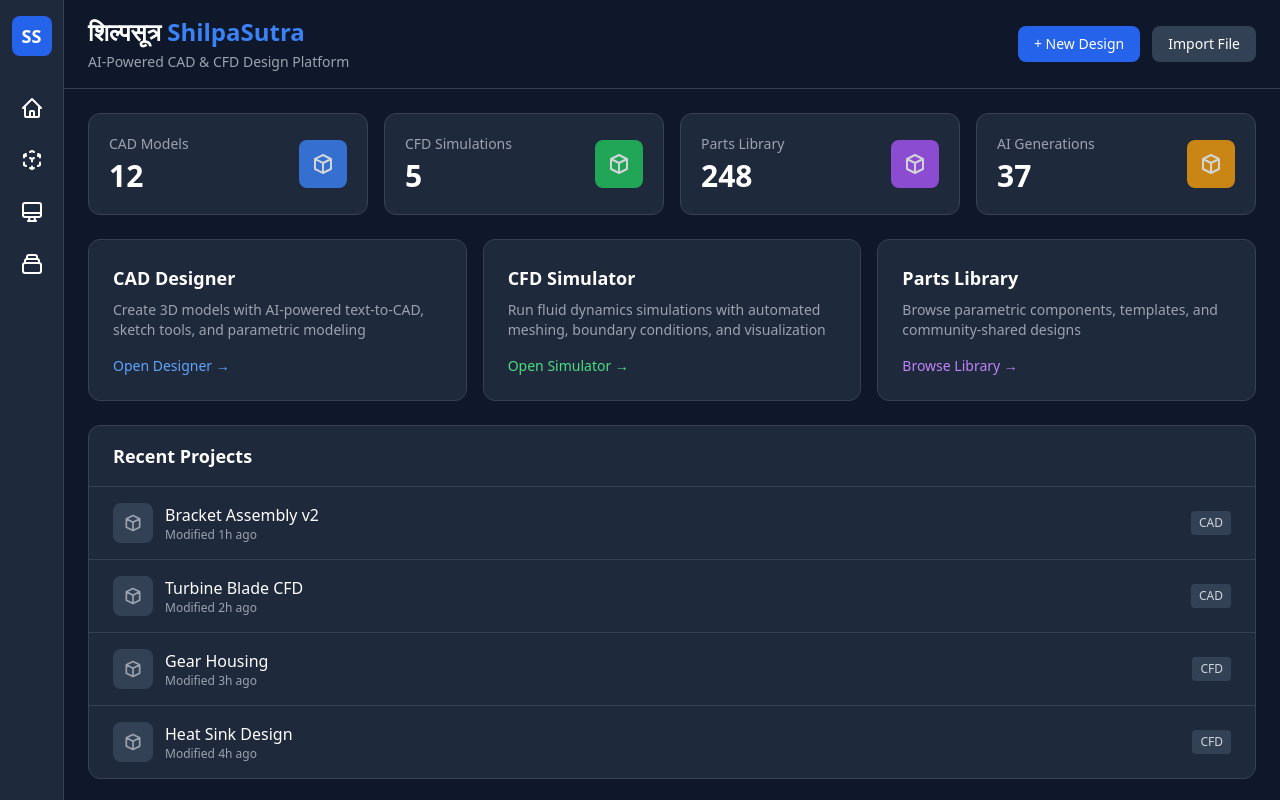
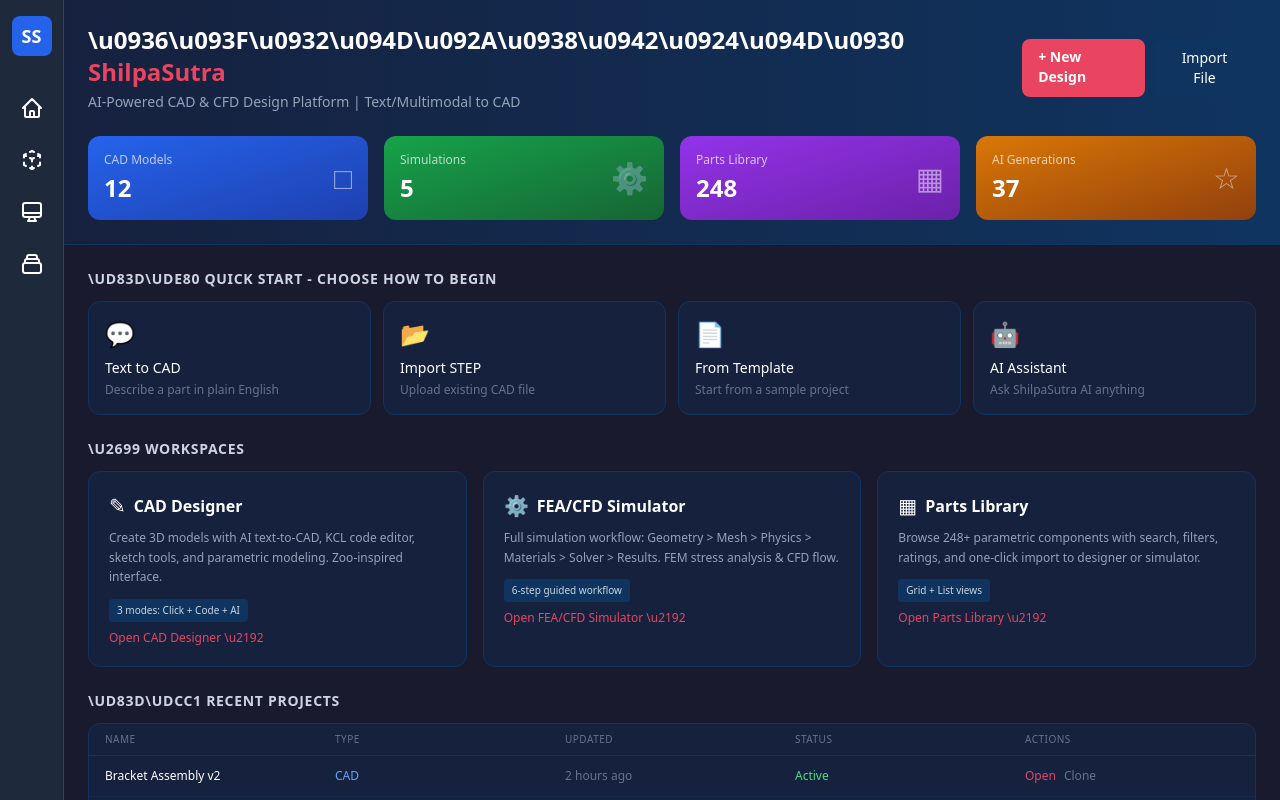
Before and after one commit to ganeshgowri-ASA/ShilpaSutra, a Next.js app: page / in a window 1280 px wide. Built offline with nearby package versions, Linux system fonts and the light colour scheme.

Commit message:
Rebuild Dashboard: guided onboarding, quick start, workspace cards, recent projects

```diff
--- a/src/app/page.tsx
+++ b/src/app/page.tsx
@@ -1,96 +1,127 @@
+import Link from "next/link";
+
+const stats = [
+  { label: "CAD Models", value: "12", icon: "\u25A1", color: "from-blue-600 to-blue-800" },
+  { label: "Simulations", value: "5", icon: "\u2699", color: "from-green-600 to-green-800" },
+  { label: "Parts Library", value: "248", icon: "\u25A6", color: "from-purple-600 to-purple-800" },
+  { label: "AI Generations", value: "37", icon: "\u2606", color: "from-amber-600 to-amber-800" },
+];
+
+const features = [
+  { title: "CAD Designer", desc: "Create 3D models with AI text-to-CAD, KCL code editor, sketch tools, and parametric modeling. Zoo-inspired interface.", href: "/designer", icon: "\u270E", tag: "3 modes: Click + Code + AI" },
+  { title: "FEA/CFD Simulator", desc: "Full simulation workflow: Geometry > Mesh > Physics > Materials > Solver > Results. FEM stress analysis & CFD flow.", href: "/simulator", icon: "\u2699", tag: "6-step guided workflow" },
+  { title: "Parts Library", desc: "Browse 248+ parametric components with search, filters, ratings, and one-click import to designer or simulator.", href: "/library", icon: "\u25A6", tag: "Grid + List views" },
+];
+
+const recentProjects = [
+  { name: "Bracket Assembly v2", type: "CAD", updated: "2 hours ago", status: "Active" },
+  { name: "Pipe Flow CFD", type: "CFD", updated: "5 hours ago", status: "Completed" },
+  { name: "Gear Train 20T-40T", type: "CAD", updated: "1 day ago", status: "Active" },
+  { name: "Heat Sink Thermal", type: "FEA", updated: "2 days ago", status: "Completed" },
+  { name: "Enclosure Modal", type: "FEA", updated: "3 days ago", status: "Draft" },
+];
+
+const quickStart = [
+  { label: "Text to CAD", desc: "Describe a part in plain English", icon: "\uD83D\uDCAC" },
+  { label: "Import STEP", desc: "Upload existing CAD file", icon: "\uD83D\uDCC2" },
+  { label: "From Template", desc: "Start from a sample project", icon: "\uD83D\uDCC4" },
+  { label: "AI Assistant", desc: "Ask ShilpaSutra AI anything", icon: "\uD83E\uDD16" },
+];
+
 export default function Dashboard() {
-  const stats = [
-    { label: "CAD Models", value: "12", icon: "cube", color: "bg-blue-500" },
-    { label: "CFD Simulations", value: "5", icon: "chart", color: "bg-green-500" },
-    { label: "Parts Library", value: "248", icon: "archive", color: "bg-purple-500" },
-    { label: "AI Generations", value: "37", icon: "sparkles", color: "bg-amber-500" },
-  ];
-
   return (
-    <div className="h-full overflow-y-auto">
-      {/* Header */}
-      <header className="border-b border-gray-700 px-6 py-4">
+    <div className="min-h-screen bg-[#1a1a2e] text-white">
+      {/* Hero Header */}
+      <div className="bg-gradient-to-r from-[#16213e] to-[#0f3460] border-b border-[#0f3460] px-6 py-6">
         <div className="flex items-center justify-between">
           <div>
-            <h1 className="text-2xl font-bold">
-              शिल्पसूत्र <span className="text-brand-500">ShilpaSutra</span>
-            </h1>
-            <p className="text-gray-400 text-sm mt-1">AI-Powered CAD & CFD Design Platform</p>
+            <h1 className="text-2xl font-bold">\u0936\u093F\u0932\u094D\u092A\u0938\u0942\u0924\u094D\u0930 <span className="text-[#e94560]">ShilpaSutra</span></h1>
+            <p className="text-slate-400 text-sm mt-1">AI-Powered CAD & CFD Design Platform | Text/Multimodal to CAD</p>
           </div>
-          <div className="flex items-center gap-3">
-            <button className="px-4 py-2 bg-brand-600 hover:bg-brand-700 rounded-lg text-sm font-medium transition">
-              + New Design
-            </button>
-            <button className="px-4 py-2 bg-surface-lighter hover:bg-gray-600 rounded-lg text-sm transition">
-              Import File
-            </button>
+          <div className="flex gap-2">
+            <Link href="/designer" className="bg-[#e94560] hover:bg-[#d63750] px-4 py-2 rounded-lg text-sm font-bold">+ New Design</Link>
+            <button className="bg-[#0f3460] hover:bg-[#1a4a80] px-4 py-2 rounded-lg text-sm border border-[#0f3460]">Import File</button>
           </div>
         </div>
-      </header>
 
-      <div className="p-6 space-y-6">
-        {/* Stats Grid */}
-        <div className="grid grid-cols-1 md:grid-cols-2 lg:grid-cols-4 gap-4">
-          {stats.map((stat) => (
-            <div key={stat.label} className="bg-surface-light rounded-xl p-5 border border-gray-700 hover:border-brand-500 transition">
+        {/* Stats */}
+        <div className="grid grid-cols-4 gap-4 mt-6">
+          {stats.map(s => (
+            <div key={s.label} className={`bg-gradient-to-br ${s.color} rounded-xl p-4`}>
               <div className="flex items-center justify-between">
-                <div>
-                  <p className="text-gray-400 text-sm">{stat.label}</p>
-                  <p className="text-3xl font-bold mt-1">{stat.value}</p>
-                </div>
-                <div className={`w-12 h-12 ${stat.color} rounded-lg flex items-center justify-center opacity-80`}>
-                  <svg className="w-6 h-6" fill="none" stroke="currentColor" viewBox="0 0 24 24">
-                    <path strokeLinecap="round" strokeLinejoin="round" strokeWidth={2} d="M20 7l-8-4-8 4m16 0l-8 4m8-4v10l-8 4m0-10L4 7m8 4v10M4 7v10l8 4" />
-                  </svg>
-                </div>
+                <div><div className="text-xs text-white/70">{s.label}</div><div className="text-2xl font-bold mt-1">{s.value}</div></div>
+                <div className="text-3xl opacity-50">{s.icon}</div>
               </div>
             </div>
           ))}
         </div>
+      </div>
 
-        {/* Quick Actions */}
-        <div className="grid grid-cols-1 md:grid-cols-3 gap-4">
-          <a href="/designer" className="bg-surface-light rounded-xl p-6 border border-gray-700 hover:border-blue-500 transition group">
-            <h3 className="text-lg font-semibold group-hover:text-blue-400 transition">CAD Designer</h3>
-            <p className="text-gray-400 text-sm mt-2">Create 3D models with AI-powered text-to-CAD, sketch tools, and parametric modeling</p>
-            <div className="mt-4 text-blue-400 text-sm font-medium">Open Designer &rarr;</div>
-          </a>
-          <a href="/simulator" className="bg-surface-light rounded-xl p-6 border border-gray-700 hover:border-green-500 transition group">
-            <h3 className="text-lg font-semibold group-hover:text-green-400 transition">CFD Simulator</h3>
-            <p className="text-gray-400 text-sm mt-2">Run fluid dynamics simulations with automated meshing, boundary conditions, and visualization</p>
-            <div className="mt-4 text-green-400 text-sm font-medium">Open Simulator &rarr;</div>
-          </a>
-          <a href="/library" className="bg-surface-light rounded-xl p-6 border border-gray-700 hover:border-purple-500 transition group">
-            <h3 className="text-lg font-semibold group-hover:text-purple-400 transition">Parts Library</h3>
-            <p className="text-gray-400 text-sm mt-2">Browse parametric components, templates, and community-shared designs</p>
-            <div className="mt-4 text-purple-400 text-sm font-medium">Browse Library &rarr;</div>
-          </a>
+      <div className="px-6 py-6 space-y-6">
+        {/* Quick Start for Beginners */}
+        <div>
+          <h2 className="text-sm font-bold text-slate-300 uppercase tracking-wider mb-3">\uD83D\uDE80 Quick Start - Choose how to begin</h2>
+          <div className="grid grid-cols-4 gap-3">
+            {quickStart.map(q => (
+              <Link key={q.label} href="/designer" className="bg-[#16213e] border border-[#0f3460] hover:border-[#e94560] rounded-xl p-4 transition-all hover:scale-[1.02] group">
+                <div className="text-2xl mb-2">{q.icon}</div>
+                <div className="text-sm font-medium group-hover:text-[#e94560]">{q.label}</div>
+                <div className="text-xs text-slate-500 mt-1">{q.desc}</div>
+              </Link>
+            ))}
+          </div>
+        </div>
+
+        {/* Feature Cards */}
+        <div>
+          <h2 className="text-sm font-bold text-slate-300 uppercase tracking-wider mb-3">\u2699 Workspaces</h2>
+          <div className="grid grid-cols-3 gap-4">
+            {features.map(f => (
+              <Link key={f.title} href={f.href} className="bg-[#16213e] border border-[#0f3460] hover:border-[#e94560] rounded-xl p-5 transition-all hover:scale-[1.01] group">
+                <div className="flex items-center gap-2 mb-2">
+                  <span className="text-xl">{f.icon}</span>
+                  <h3 className="font-bold group-hover:text-[#e94560]">{f.title}</h3>
+                </div>
+                <p className="text-xs text-slate-400 leading-relaxed">{f.desc}</p>
+                <div className="mt-3 text-[10px] bg-[#0f3460] inline-block px-2 py-1 rounded text-slate-300">{f.tag}</div>
+                <div className="mt-2 text-xs text-[#e94560] group-hover:underline">Open {f.title} \u2192</div>
+              </Link>
+            ))}
+          </div>
         </div>
 
         {/* Recent Projects */}
-        <div className="bg-surface-light rounded-xl border border-gray-700">
-          <div className="px-6 py-4 border-b border-gray-700">
-            <h2 className="text-lg font-semibold">Recent Projects</h2>
-          </div>
-          <div className="divide-y divide-gray-700">
-            {["Bracket Assembly v2", "Turbine Blade CFD", "Gear Housing", "Heat Sink Design"].map((name, i) => (
-              <div key={i} className="px-6 py-4 flex items-center justify-between hover:bg-surface-lighter transition cursor-pointer">
-                <div className="flex items-center gap-3">
-                  <div className="w-10 h-10 bg-surface-lighter rounded-lg flex items-center justify-center">
-                    <svg className="w-5 h-5 text-gray-400" fill="none" stroke="currentColor" viewBox="0 0 24 24">
-                      <path strokeLinecap="round" strokeLinejoin="round" strokeWidth={2} d="M20 7l-8-4-8 4m16 0l-8 4m8-4v10l-8 4m0-10L4 7m8 4v10M4 7v10l8 4" />
-                    </svg>
-                  </div>
-                  <div>
-                    <p className="font-medium">{name}</p>
-                    <p className="text-gray-400 text-xs">Modified {i + 1}h ago</p>
-                  </div>
+        <div>
+          <h2 className="text-sm font-bold text-slate-300 uppercase tracking-wider mb-3">\uD83D\uDCC1 Recent Projects</h2>
+          <div className="bg-[#16213e] border border-[#0f3460] rounded-xl overflow-hidden">
+            <div className="grid grid-cols-5 gap-4 px-4 py-2 text-[10px] text-slate-500 uppercase tracking-wider border-b border-[#0f3460]">
+              <span>Name</span><span>Type</span><span>Updated</span><span>Status</span><span>Actions</span>
+            </div>
+            {recentProjects.map(p => (
+              <div key={p.name} className="grid grid-cols-5 gap-4 px-4 py-3 text-xs hover:bg-[#0f3460]/30 border-b border-[#0f3460]/50">
+                <span className="font-medium">{p.name}</span>
+                <span className={`${p.type==="CAD" ? "text-blue-400" : p.type==="CFD" ? "text-green-400" : "text-purple-400"}`}>{p.type}</span>
+                <span className="text-slate-500">{p.updated}</span>
+                <span className={`${p.status==="Active" ? "text-green-400" : p.status==="Completed" ? "text-blue-400" : "text-slate-500"}`}>{p.status}</span>
+                <div className="flex gap-2">
+                  <button className="text-[#e94560] hover:underline">Open</button>
+                  <button className="text-slate-500 hover:text-white">Clone</button>
                 </div>
-                <span className="text-xs px-2 py-1 rounded bg-surface-lighter text-gray-300">
-                  {i < 2 ? "CAD" : "CFD"}
-                </span>
               </div>
             ))}
+          </div>
+        </div>
+
+        {/* Platform Info */}
+        <div className="bg-[#0d1117] border border-[#0f3460] rounded-xl p-4 text-xs text-slate-500">
+          <div className="flex items-center justify-between">
+            <div>
+              <span className="text-white font-bold">ShilpaSutra v1.0</span> | Zoo-inspired AI-native CAD | Text-to-CAD + KCL Code + Point & Click
+            </div>
+            <div className="flex gap-4">
+              <span>Engine: B-rep + OpenFOAM + CalculiX</span>
+              <span>Stack: Next.js + Three.js + R3F</span>
+            </div>
           </div>
         </div>
       </div>
```
